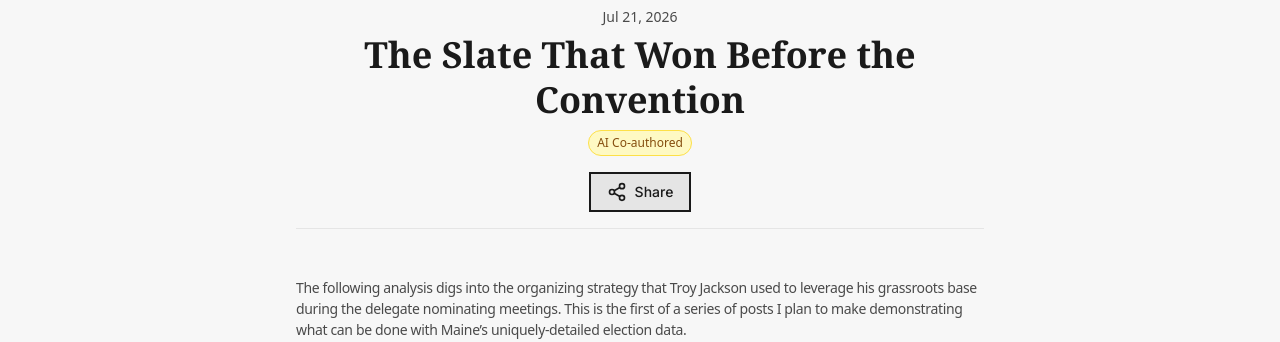
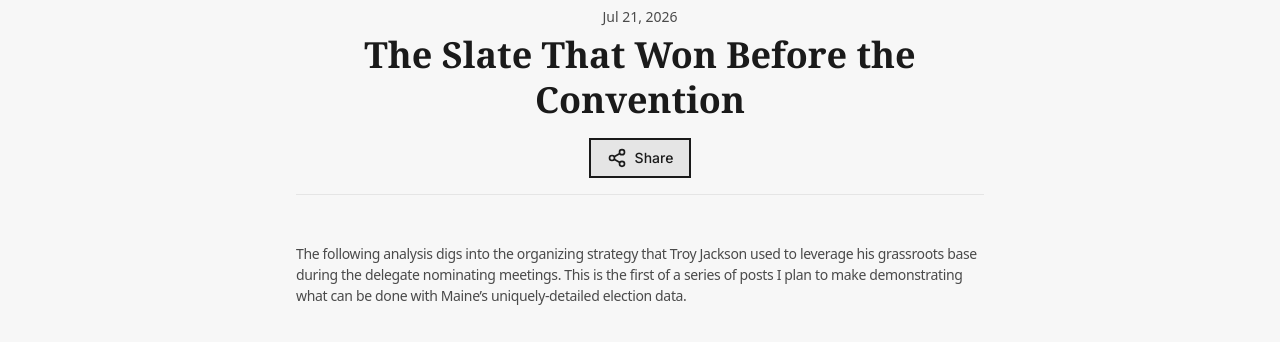
Before and after one commit to PhilipMathieu/portfolio-blog, an Astro site in the folder astro-site/: page /blog/the-slate-that-won-before-the-convention in a window 1280 px wide. Shown: the part 78-420 px from the top of the page. Built offline with nearby package versions, Linux system fonts and the light colour scheme; Astro itself is replaced by a stand-in of ours; some packages are replaced by stand-ins of ours; no server answers.

Commit message:
Remove default ai co-authored badge

```diff
--- a/astro-site/src/content/blog/the-slate-that-won-before-the-convention.md
+++ b/astro-site/src/content/blog/the-slate-that-won-before-the-convention.md
@@ -6,7 +6,6 @@ heroImage: '/assets/the-slate-that-won.png'
 embedSite: 'https://philipmathieu.github.io/rc-analysis-202607/'
 draft: false
 tags: ['elections', 'data-science', 'maine', 'ranked-choice-voting']
-aiUsage: 'co-authored'
 ---
 
 The following analysis digs into the organizing strategy that Troy Jackson used to leverage his
```
